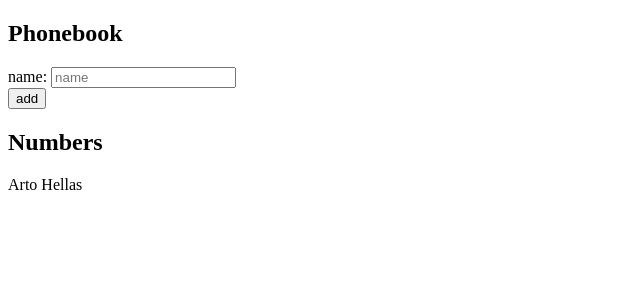
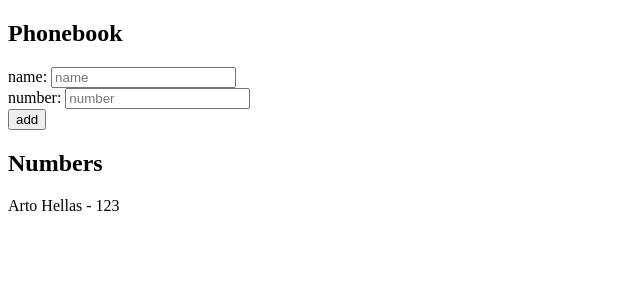
Before and after one commit to klamx/phonebook, a React (Vite) app: page / in a window 1280 px wide. Shown: the top 300 px of the page, without its empty margins (0-640 px from the left). Built offline with nearby package versions, Linux system fonts and the light colour scheme.

Commit message:
se pueden guardar contactos con nombre y numero, evita que se creen contactos repetidos o campos vacios

```diff
--- a/src/App.jsx
+++ b/src/App.jsx
@@ -1,25 +1,49 @@
 import { useState } from 'react'
 
 function App () {
-  const [persons, setPersons] = useState([{ name: 'Arto Hellas' }])
-  const [newPerson, setNewPerson] = useState('')
+  const [persons, setPersons] = useState([
+    { name: 'Arto Hellas', number: '123' }
+  ])
+  const [newName, setNewName] = useState('')
+  const [newNumber, setNewNumber] = useState('')
 
   const handleInput = (e) => {
     e.preventDefault()
     const person = persons.find((person) => {
-      return person.name.toLowerCase() === newPerson.toLowerCase()
+      return person.name.toLowerCase() === newName.toLowerCase()
     })
 
-    if (person) {
-      alert(`${newPerson} is already added to phonebook`)
+    const number = persons.find((person) => {
+      return person.number === newNumber
+    })
+
+    if (newNumber === '' || newName === '') {
+      alert("name and number can't be empty")
       return
     }
-    setPersons([...persons, { name: newPerson }])
-    setNewPerson('')
+
+    if (person && number) {
+      alert(`${newName} and ${newNumber} are already added to phonebook`)
+      return
+    } else if (number) {
+      alert(`${newNumber} is already added to phonebook`)
+      return
+    } else if (person) {
+      alert(`${newName} is already added to phonebook`)
+      return
+    }
+
+    setPersons([...persons, { name: newName, number: newNumber }])
+    setNewName('')
+    setNewNumber('')
   }
 
-  const handleNewPerson = (e) => {
-    setNewPerson(e.target.value)
+  const handleNewName = (e) => {
+    setNewName(e.target.value)
+  }
+
+  const handleNewNumber = (e) => {
+    setNewNumber(e.target.value)
   }
 
   return (
@@ -31,8 +55,17 @@ function App () {
           <input
             type='text'
             placeholder='name'
-            value={newPerson}
-            onChange={handleNewPerson}
+            value={newName}
+            onChange={handleNewName}
+          />
+        </div>
+        <div>
+          number:{' '}
+          <input
+            type='text'
+            placeholder='number'
+            value={newNumber}
+            onChange={handleNewNumber}
           />
         </div>
         <div>
@@ -41,7 +74,11 @@ function App () {
       </form>
       <h2>Numbers</h2>
       {persons.map((person) => {
-        return <p key={person.name}>{person.name}</p>
+        return (
+          <p key={person.name}>
+            {person.name} - {person.number}
+          </p>
+        )
       })}
     </div>
   )
```
